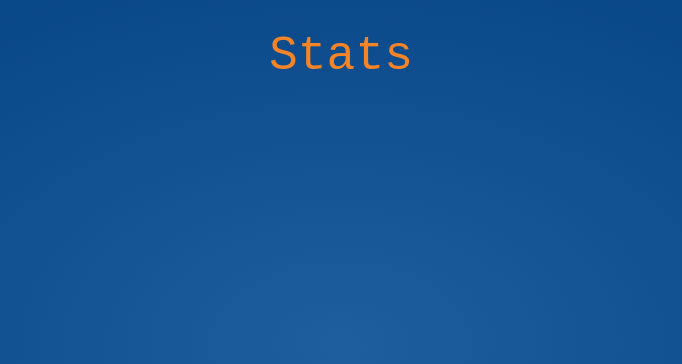
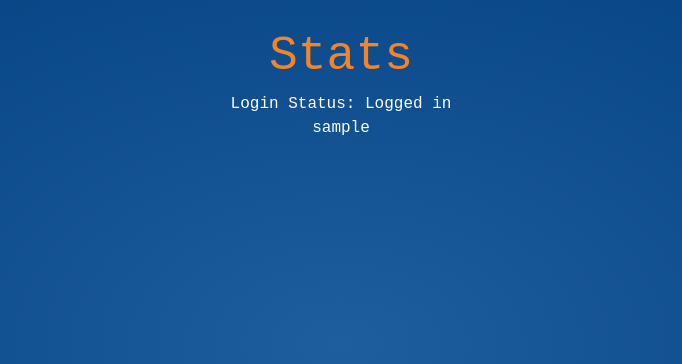
Before and after one commit to CPS-353-Group-9/Group-Project, a PHP site: page /stats.php in a window 1280 px wide. Shown: the part 56-420 px from the top of the page, without its empty margins (299-981 px from the left). Run offline with PHP 8.4, Linux system fonts and the light colour scheme; the visitor is signed in with stand-in values (Sample User, id 1); some libraries are stand-ins or nearby versions.

Commit message:
Update stats.php

```diff
--- a/stats.php
+++ b/stats.php
@@ -19,10 +19,21 @@ Stats page for the Account option.
 	</head>
 
 	<body>
-		<?php include 'navbar.php';?>
+		<?php include 'navbar.php';
+
+		?>
 		<h3>Stats</h3>
 
-
+		<?php
+				if (isset($_SESSION['userId'])) // if logged in display this message
+			{
+				echo '<p> Login Status: Logged in </p>' . $_SESSION['user'];
+			}
+			else
+			{
+				echo '<p> Login Status: Logged out </p>';
+			}
+		?>
 
 	</body>
 </html>
```
